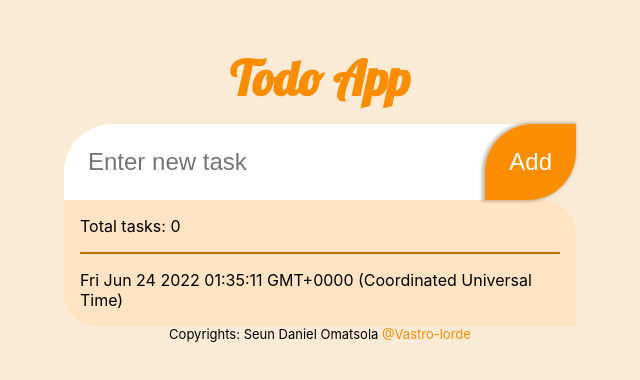
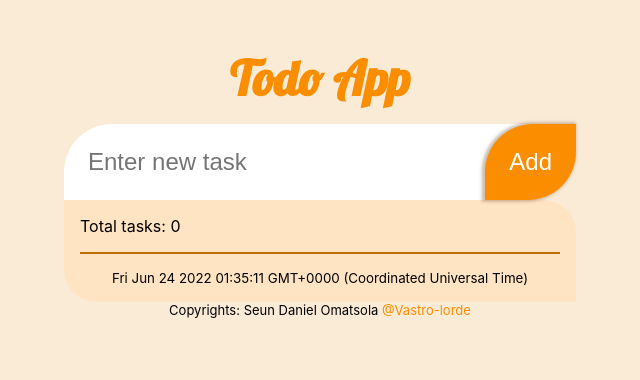
Before and after one commit to Vastro-lorde/S-TodoApp, a React (Create React App) app: page / in a window 1280 px wide. Shown: the top 380 px of the page, without its empty margins (320-960 px from the left). Built offline with nearby package versions, Linux system fonts and the light colour scheme.

Commit message:
reduced time font

```diff
--- a/src/Components/Main/TodoList/TodoList.module.css
+++ b/src/Components/Main/TodoList/TodoList.module.css
@@ -1,15 +1,20 @@
+hr {
+  background-color: rgb(192, 110, 3);
+  border: 0.1rem solid rgb(192, 110, 3);
+  margin: 1rem 0;
+}
+
+.time {
+  font-size: smaller;
+  text-align: center;
+}
+
 .todoList {
   background-color: bisque;
   border-radius: 0 2rem 0 2rem;
   padding: 1rem;
   width: 40%;
   transition: 2s ease;
-}
-
-hr {
-  background-color: rgb(192, 110, 3);
-  border: 0.1rem solid rgb(192, 110, 3);
-  margin: 1rem 0;
 }
 
 /* Medium devices (landscape tablets, 768px and up) */
--- a/src/Components/Main/TodoList/TodoList.tsx
+++ b/src/Components/Main/TodoList/TodoList.tsx
@@ -23,7 +23,7 @@ export default function TodoList({ tasks, setTasks }: Props) {
         <Task taskItem={task} key={task.id} tasks={tasks} setTasks={setTasks} />
       ))}
       <hr />
-      <p>{time}</p>
+      <p className={TodoListCss.time}>{time}</p>
     </div>
   );
 }
```
